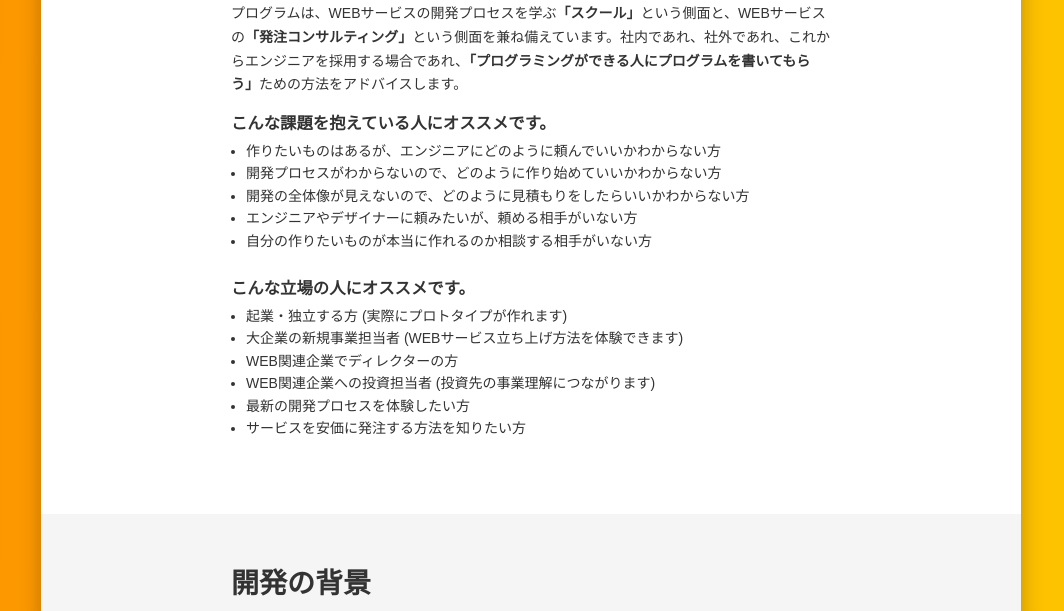
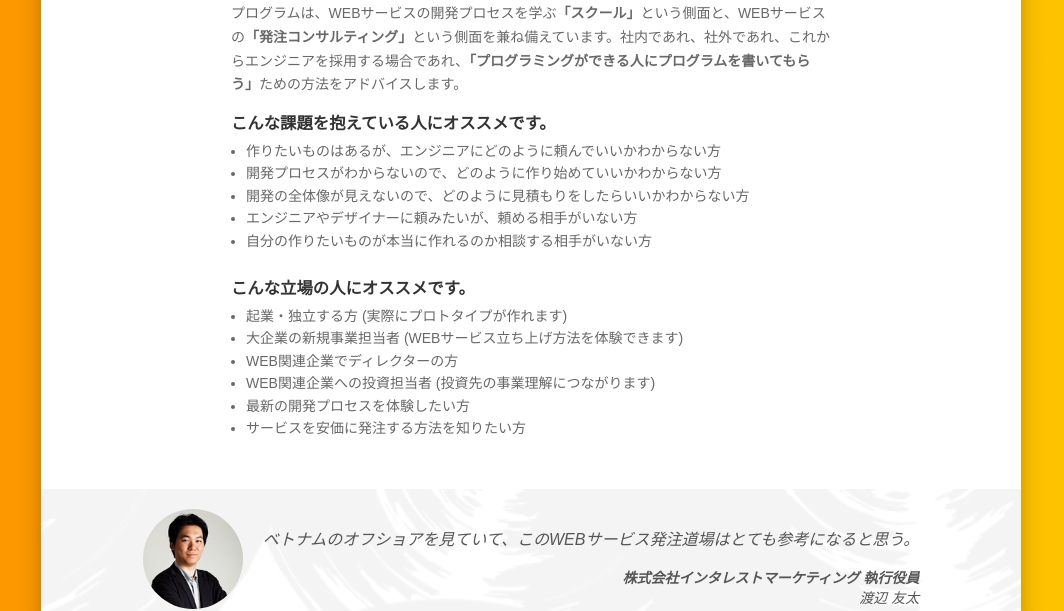
Before and after one commit to daraf-jp/dojo, a plain HTML site: page index.html in a window 1280 px wide. Shown: the part 196-807 px from the top of the page, without its empty margins (109-1173 px from the left). Drawn offline with Linux system fonts and the light colour scheme.

Commit message:
quoteのデザイン

```diff
--- a/index.html
+++ b/index.html
@@ -84,15 +84,28 @@
           つまり、WEB上にサービスを作りたい場合、「プログラミングができる人にプログラムを書いてもらう」というアプローチは現状とても有力であるが、「コミュニケーション」の問題を考えなければ色々な問題にぶつかるということになる。
         </p> -->
       </div>
-      <!-- <div class="quote">
-        <p>
-          「企画を考える人」と「実装する人」が同じであるというのはとても価値があることなのだ。コミュニケーションを前提にしなければ、物事をある種のカオスの中でも前進することができる。一説ではあるが、このカオスの中での前進こそが面白いものや新しいものを作り出す原泉になっているという話もある。
-        </p>
-      </div> -->
+      <div class="quote">
+        <div class="quote-bos inline-block">
+          <div class="media">
+            <div class="media-left">
+              <img src="img/watanabe.png">
+            </div>
+            <div class="media-body">
+              <p>
+                ベトナムのオフショアを見ていて、このWEBサービス発注道場はとても参考になると思う。
+              </p>
+              <div class="profile">
+                <div class="bold">株式会社インタレストマーケティング 執行役員</div>
+                <div class="name">渡辺 友太</div>
+              </div>
+            </div>
+          </div>
+        </div>
+      </div>
     </div>
     <div id="background" class="stanza gray">
       <div class="middle-content">
-        <h2>開発の背景</h2>
+        <h2>開設の背景</h2>
         <p>
           プログラミングのスキルはないが、WEBサービスを作りたいと思った時、大きく二つのアプローチを思いつくでしょう。一つは、<span class="bold">自分でプログラミングを学ぶこと</span>です。スキルがないのなら、スキルを身につければ問題は解決します。書籍を購入して勉強を始めるのでもいいし、オンラインの学習サイトで学ぶのでもいいし、スクールやブートキャンプに通ってもいいでしょう。しかし、このアプローチは多大な労力と時間が必要になります。<span class="bold">当然ですが、プログラミングは簡単に身につけられるスキルではありません。</span>多くのプログラミングを仕事にしている人が、どのくらいの時間プログラミングをしているか知れば、そのスキルを身につけること、またそのスキルを維持することが、どのくらい大変なことかも知ることになるでしょう(多くの専門的な知識とはそのようなものだと思いますが)。
         </p>
--- a/style.css
+++ b/style.css
@@ -4,7 +4,7 @@ html,body{
   font-size: 14px;
   font-family: arial, sans-serif;
   -webkit-font-smoothing: antialiased;
-  color: #333;
+  color: #686868;
   /* Permalink - use to edit and share this gradient: http://colorzilla.com/gradient-editor/#fc9300+0,fec700+100 */
   background: rgb(252,147,0); /* Old browsers */
   background: -moz-linear-gradient(left, rgba(252,147,0,1) 0%, rgba(254,199,0,1) 100%); /* FF3.6-15 */
@@ -21,6 +21,7 @@ body{
 h1,h2,h3,h4,h5,h6{
   margin: 0;
   padding: 0;
+  color: #333;
 }
 ul, li{
   margin: 0px;
@@ -192,8 +193,28 @@ header .right-content ul li a{
   font-style: italic;
   color: #555;
   padding: 20px 40px;
-  margin: 30px 0px;
+  margin-top: 50px;
   background-image: url("img/back.png");
+  text-align: center;
+}
+#first .quote .media-left{
+  vertical-align: middle;
+  padding-right: 20px;
+}
+#first .quote .media-body{
+  vertical-align: middle;
+  text-align: left;
+}
+#first .quote .media-body .profile{
+  text-align: right;
+}
+#first .quote p{
+  font-size: 16px;
+}
+#first .quote img{
+  width: 100px;
+  display: block;
+  border-radius: 50%;
 }
 
 #footer{
```
Also changed, not shown: img/watanabe.png (added).
